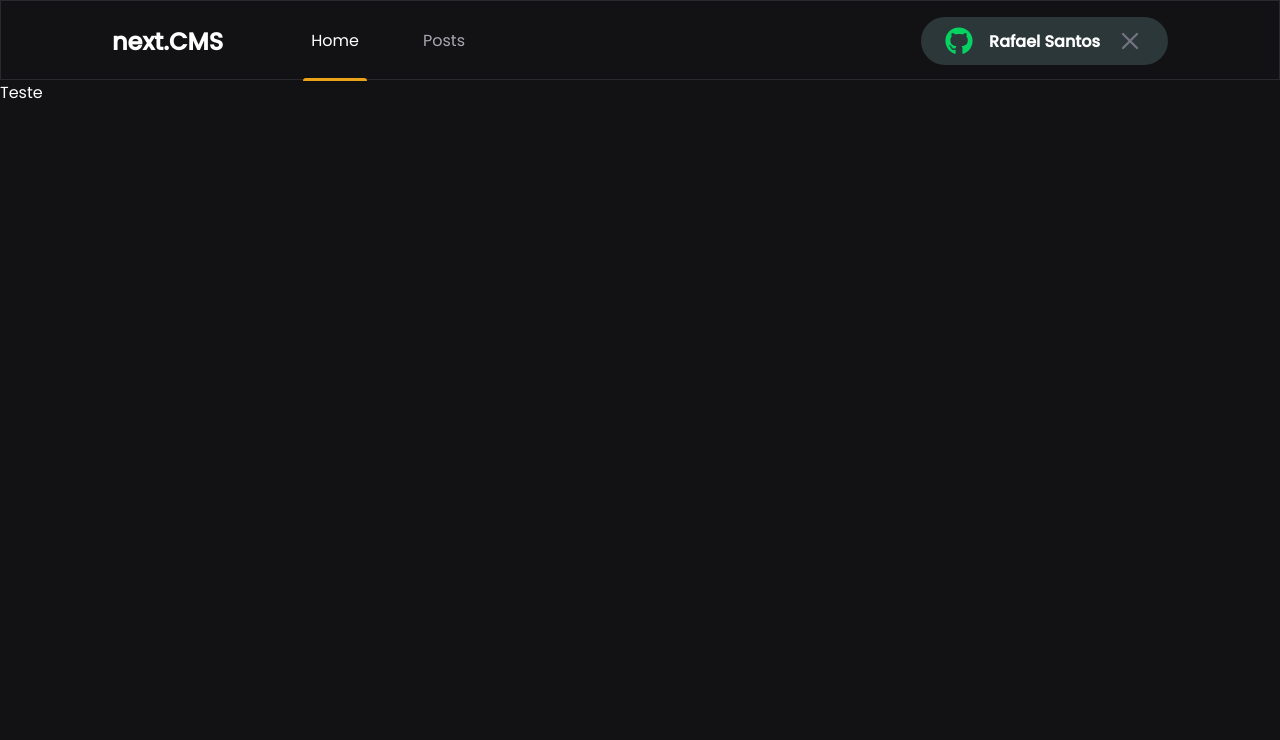
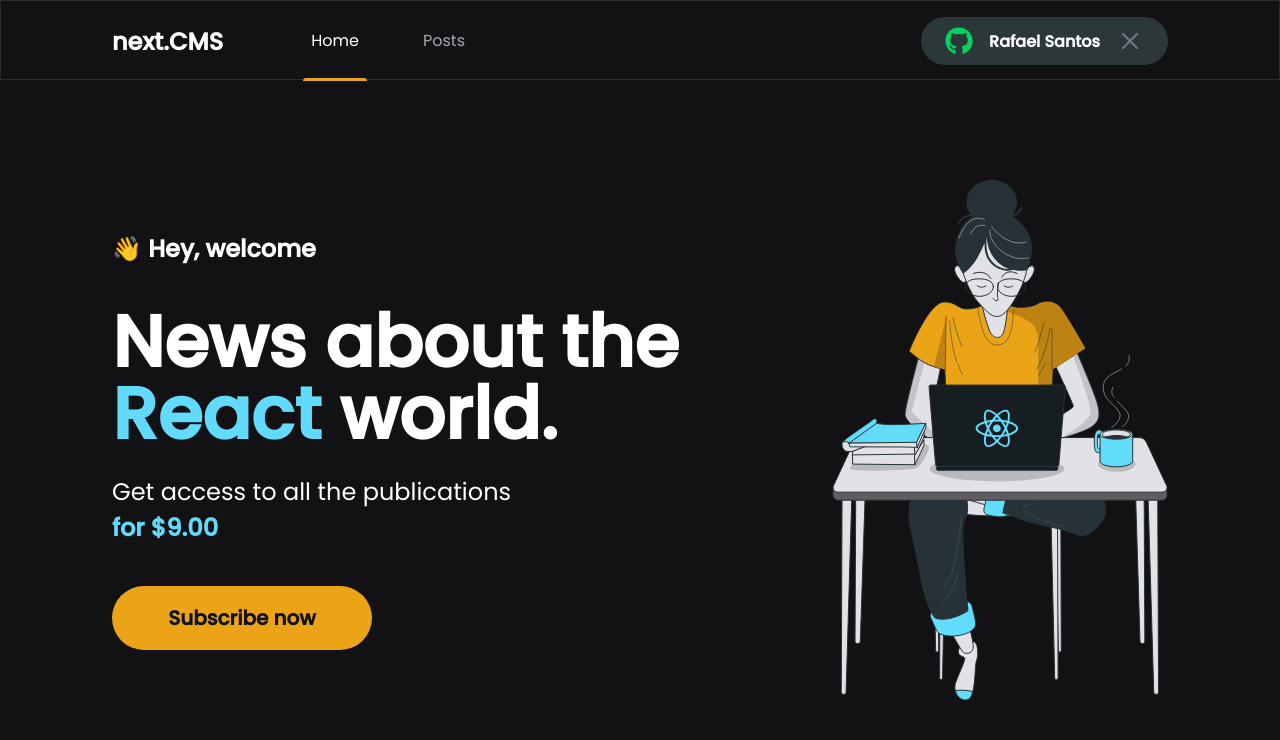
Before and after one commit to rfsants001/nextcms, a Next.js app: page / in a window 1280 px wide. Shown: the top 740 px of the page. Built offline with nearby package versions, Linux system fonts and the light colour scheme.

Commit message:
fix: Add Home page

```diff
--- /dev/null
+++ b/src/components/SubscribeButton/index.tsx
@@ -0,0 +1,9 @@
+import styles from "./styles.module.scss";
+
+export function SubscribeButton() {
+  return (
+    <button type="button" className={styles.subscribeButton}>
+      Subscribe now
+    </button>
+  );
+}
--- /dev/null
+++ b/src/components/SubscribeButton/styles.module.scss
@@ -0,0 +1,20 @@
+.subscribeButton {
+    height: 4rem;
+    width: 260px;
+    border: 0;
+    border-radius: 2rem;
+    background: var(--yellow-500);
+    color: var(--gray-900);
+    font-size: 1.25rem;
+    font-weight: bold;
+
+    display: flex;
+    align-items: center;
+    justify-content: center;
+
+    transition: filter 0.3s;
+
+    &:hover {
+        filter: brightness(0.6);
+    }
+}
--- a/src/pages/index.tsx
+++ b/src/pages/index.tsx
@@ -1,8 +1,8 @@
 import Head from "next/head";
-import { Inter } from "next/font/google";
+
 import styles from "@/styles/Home.module.scss";
-
-const inter = Inter({ subsets: ["latin"] });
+import Image from "next/image";
+import { SubscribeButton } from "@/components/SubscribeButton";
 
 export default function Home() {
   return (
@@ -10,7 +10,26 @@ export default function Home() {
       <Head>
         <title>Home | Next CMS</title>
       </Head>
-      <main className={styles.main}>Teste</main>
+      <main className={styles.contentContainer}>
+        <section className={styles.hero}>
+          <span>👋 Hey, welcome</span>
+          <h1>
+            News about the <span>React</span> world.
+          </h1>
+          <p>
+            Get access to all the publications <br /> <span>for $9.00</span>
+          </p>
+
+          <SubscribeButton />
+        </section>
+        <Image
+          src="/images/hero.svg"
+          width="0"
+          height="0"
+          style={{ width: "auto", height: "auto" }}
+          alt="girl coding"
+        />
+      </main>
     </>
   );
 }
--- a/src/styles/Home.module.scss
+++ b/src/styles/Home.module.scss
@@ -0,0 +1,45 @@
+.contentContainer {
+    max-width: 1120px;
+    margin: 0 auto;
+    padding: 0 2rem;
+    height: calc(100vh - 5rem);
+
+    display: flex;
+    align-items: center;
+    justify-content: space-between;
+}
+
+.hero {
+    max-width: 600px;
+
+    > span {
+        font-size: 1.5rem;
+        font-weight: bold;
+    }
+
+    h1 {
+        font-size: 4.5rem;
+        line-height: 4.5rem;
+        font-weight: 900;
+        margin-top: 2.5rem;
+
+        span {
+            color: var(--cyan-500);
+        }
+    }
+
+    p {
+        font-size: 1.5rem;
+        line-height: 2.25rem;
+        margin-top: 1.5rem;
+
+        span {
+            color: var(--cyan-500);
+            font-weight: bold;
+        }
+    }
+
+    button {
+        margin-top: 2.5rem;
+    }
+}
```
